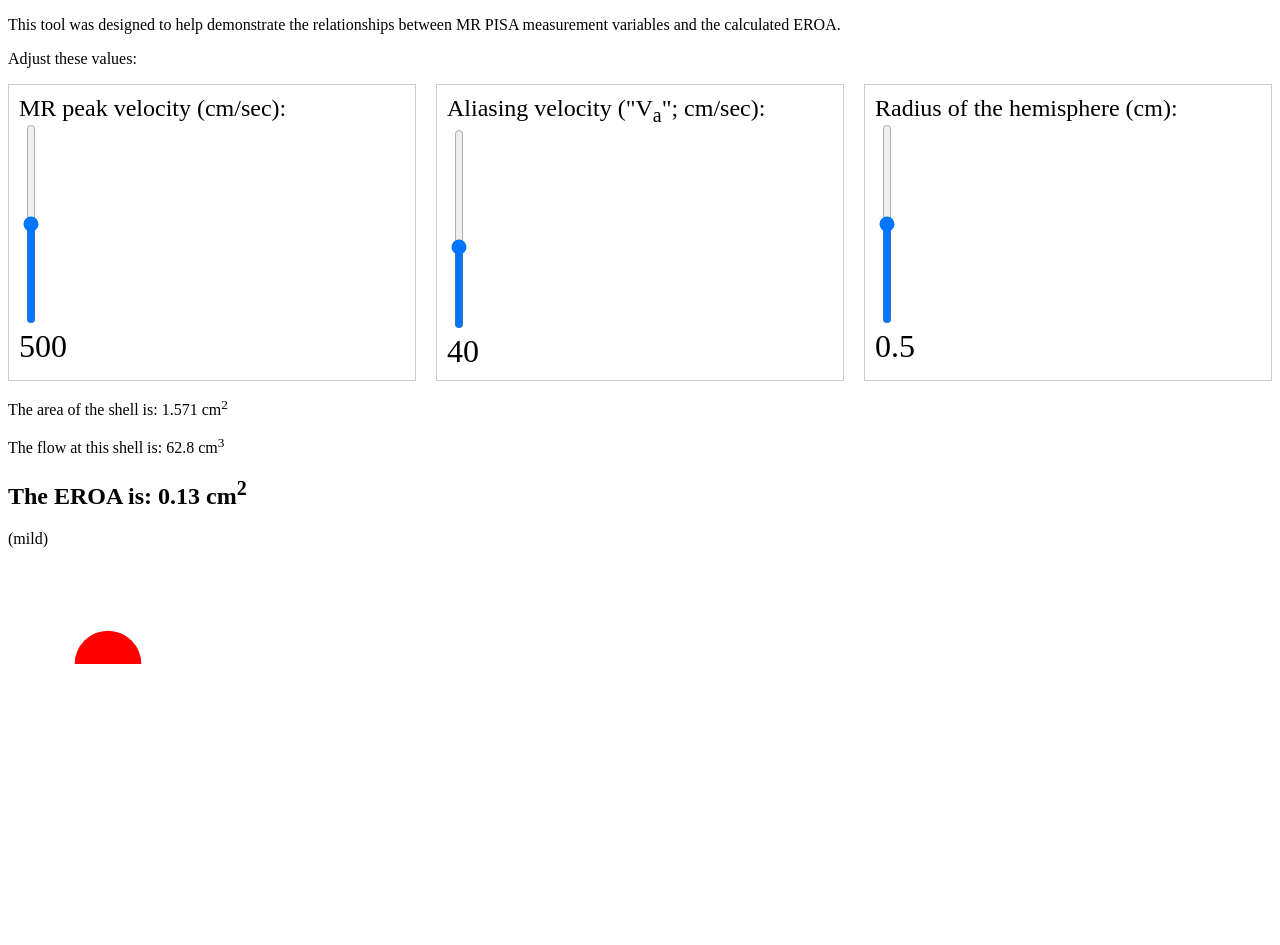
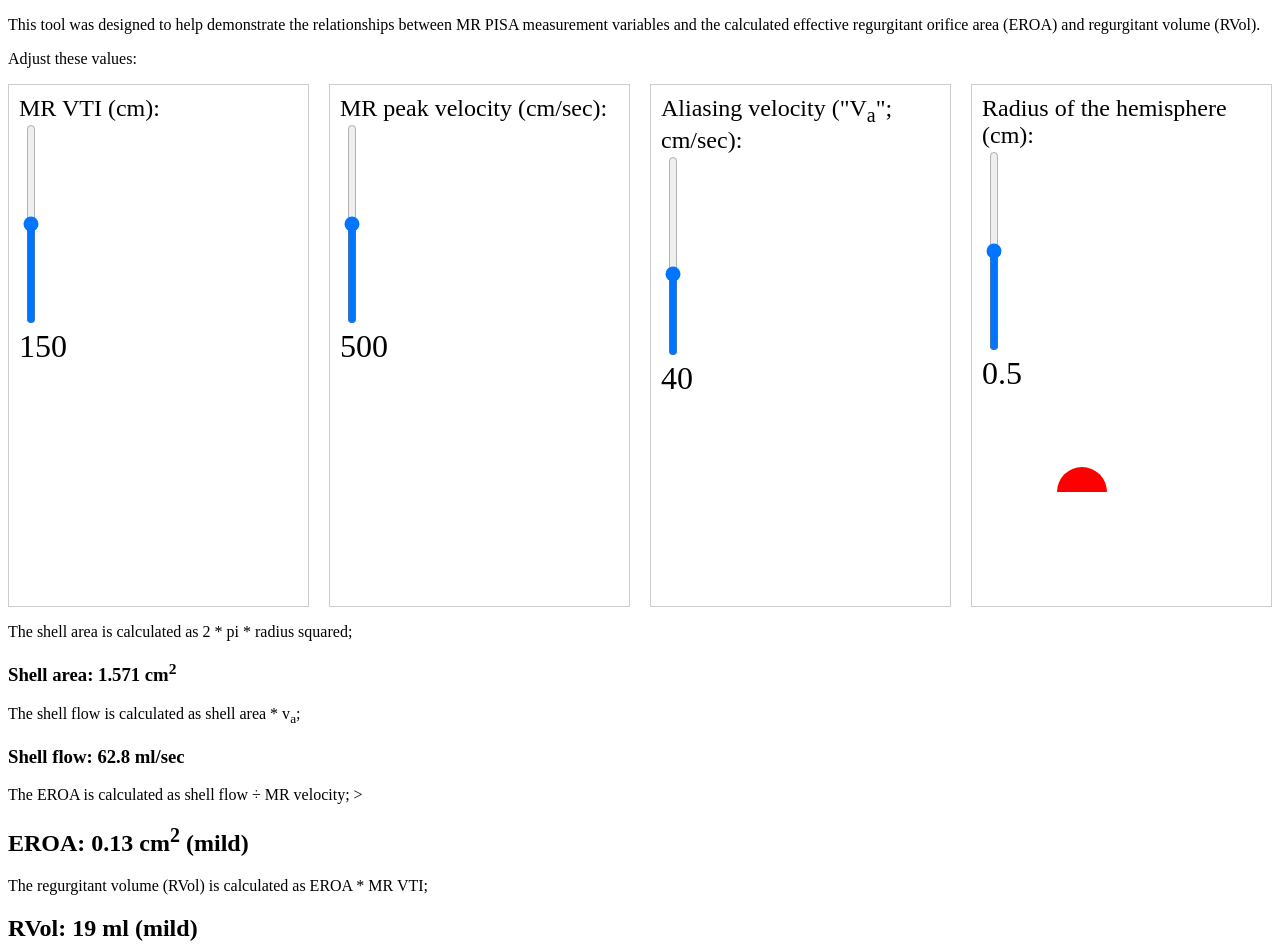
Before and after one commit to parameterz/PISA-Thing, a plain HTML site: page index.html in a window 1280 px wide. Before the commit the page ends 800 px from the top, so only its background shows below. Drawn offline with nearby package versions, Linux system fonts and the light colour scheme.

Commit message:
added MR VTI and RVol calcs

```diff
--- a/index.html
+++ b/index.html
@@ -9,9 +9,16 @@
 </head>
 <body>
 
-    <p>This tool was designed to help demonstrate the relationships between MR PISA measurement variables and the calculated EROA.</p>
+    <p>This tool was designed to help demonstrate the relationships between MR PISA measurement variables and the calculated effective regurgitant orifice area (EROA) and regurgitant volume (RVol).</p>
     <p>Adjust these values:</p>
     <div class="column-container">
+        <div class="column">
+            <label for="vti">MR VTI (cm):</label>
+            <div id="vtiContainer" class="vertical-slider-container">
+                <input type="range" id="vtiSlider" class="vertical-slider" min="0" max="300" step="1" value="150">
+                <span class="rangeVal" id="vtiValue">150</span>
+            </div>
+        </div>
         <div class="column">
             <label for="velocity">MR peak velocity (cm/sec):</label>
             <div id="velocityContainer" class="vertical-slider-container">
@@ -29,18 +36,23 @@
         <div class="column">
             <label for="radius">Radius of the hemisphere (cm):</label>
             <div id="radiusContainer" class="vertical-slider-container">
-                <input type="range" id="radiusSlider" class="vertical-slider" min="0" max="200" step="2" value="100">
-                <span class="rangeVal" id="radiusValue">100</span>
+                <input type="range" id="radiusSlider" class="vertical-slider" min="0" max="100" step="1" value="50">
+                <span class="rangeVal" id="radiusValue">50</span>
+                <canvas id="hemisphereCanvas" width="200" height="200"></canvas>
+
             </div>
         </div>
     </div>
     <div>
-        <p>The area of the shell is: <span id="shellArea"></span> cm<sup>2</sup></p>
-        <p>The flow at this shell is: <span id="shellFlow"></span> cm<sup>3</sup></p>
-        <h2>The EROA is: <span id="eroa"></span> cm<sup>2</sup> </h2>
-        <p>(<span id="severity"></span>)</p>
+        <p>The shell area is calculated as 2 * pi * radius squared;</p>
+        <h3>Shell area: <span id="shellArea"></span> cm<sup>2</sup></h3>
+        <p>The shell flow is calculated as shell area * v<sub>a</sub>;</p>
+        <h3>Shell flow: <span id="shellFlow"></span> ml/sec</h3>
+        <p>The EROA is calculated as shell flow &div; MR velocity; ></p>
+        <h2>EROA: <span id="eroa"></span> cm<sup>2</sup> (<span id="severity"></span>)</h2>
+        <p>The regurgitant volume (RVol) is calculated as EROA * MR VTI;</p>
+        <h2>RVol: <span id="rvol"></span> ml (<span id="rvolSeverity"></span>)</h2>
     </div>
-    <canvas id="hemisphereCanvas" width="200" height="200"></canvas>
 
     <script src="script.js"></script>
 </body>
--- a/script.js
+++ b/script.js
@@ -5,6 +5,8 @@ const ctx = canvas.getContext("2d");
 // Use jQuery to select the slider elements and their corresponding value spans
 const radiusSlider = $("#radiusSlider");
 const radiusValue = $("#radiusValue");
+const vtiSlider = $('#vtiSlider');
+const vtiValue = $('#vtiValue');
 const scaleSlider = $("#scaleSlider");
 const scaleValue = $("#scaleValue");
 const velocitySlider = $("#velocitySlider");
@@ -12,13 +14,15 @@ const velocityValue = $("#velocityValue");
 
 // Update the hemisphere and other parameters dynamically as the user adjusts the sliders
 function updateSliders() {
-    const radius = parseFloat(radiusSlider.val());
+    const radius = parseFloat(radiusSlider.val()/100);
+    const vti = parseFloat(vtiSlider.val());
     const scale = parseFloat(scaleSlider.val());
     const velocity = parseFloat(velocitySlider.val());
 
-    radiusValue.text(radius/200);
+    radiusValue.text(radius);
     scaleValue.text(scale); //aliasing velocity
     velocityValue.text(velocity); //MR peak velocity
+    vtiValue.text(vti); //MR VTI
 
     // Clear the canvas
     ctx.clearRect(0, 0, canvas.width, canvas.height);
@@ -29,13 +33,13 @@ function updateSliders() {
 
     // Draw the hemisphere with adjusted parameters
     ctx.beginPath();
-    ctx.arc(centerX, centerY, radius/3, Math.PI, 2*Math.PI, false); //scaling this down
+    ctx.arc(centerX, centerY, radius*50, Math.PI, 2*Math.PI, false); //scaling?
     ctx.fillStyle = "red"; // You can change the color
     ctx.fill();
     ctx.closePath();
 
     //calculate & update the shell area
-    var shellArea = 2 * Math.PI * Math.pow(radius/200, 2);
+    var shellArea = 2 * Math.PI * Math.pow(radius, 2);
     $('#shellArea').text(shellArea.toFixed(3));
 
     //calculate & update the shell flow
@@ -46,10 +50,7 @@ function updateSliders() {
     var eroa = shellFlow / velocity;
     $('#eroa').text(eroa.toFixed(2));
 
-    //update the severity
-    //make sure the eroa that is compared is what is displayed (rounded to 2 decimal)
-    eroa = Math.round(100*eroa); // rounds to nearest integer
-    eroa = eroa/100;
+    //update the EROA severity
     //console.log(eroa);
     var severity = '';
     if (eroa >= 0.40) {
@@ -60,17 +61,33 @@ function updateSliders() {
         severity = 'mild';
     }
     $('#severity').text(severity);
+
+    //calculate the RVol
+    var rvol = eroa * vti;
+    $('#rvol').text(rvol.toFixed(0));
+    //update the rvol severity
+    var rvolSeverity = ''
+    if (rvol >= 60) {
+        rvolSeverity = 'severe';
+    } else if (rvol >= 30) {
+        rvolSeverity = 'moderate';
+    } else {
+        rvolSeverity = 'mild';
+    }
+    $('#rvolSeverity').text(rvolSeverity);
 }
 
 // Attach an event handler to all sliders
 radiusSlider.on("input", updateSliders);
 scaleSlider.on("input", updateSliders);
 velocitySlider.on("input", updateSliders);
+vtiSlider.on("input", updateSliders);
 
 // Initialize the sliders and draw the hemisphere
 radiusSlider.trigger("input");
 scaleSlider.trigger("input");
 velocitySlider.trigger("input");
+vtiSlider.trigger("input");
 
 
 
```
Also changed, not shown: aliasingVelocityColorMap.png (added), style.css (line endings or trailing spaces).
